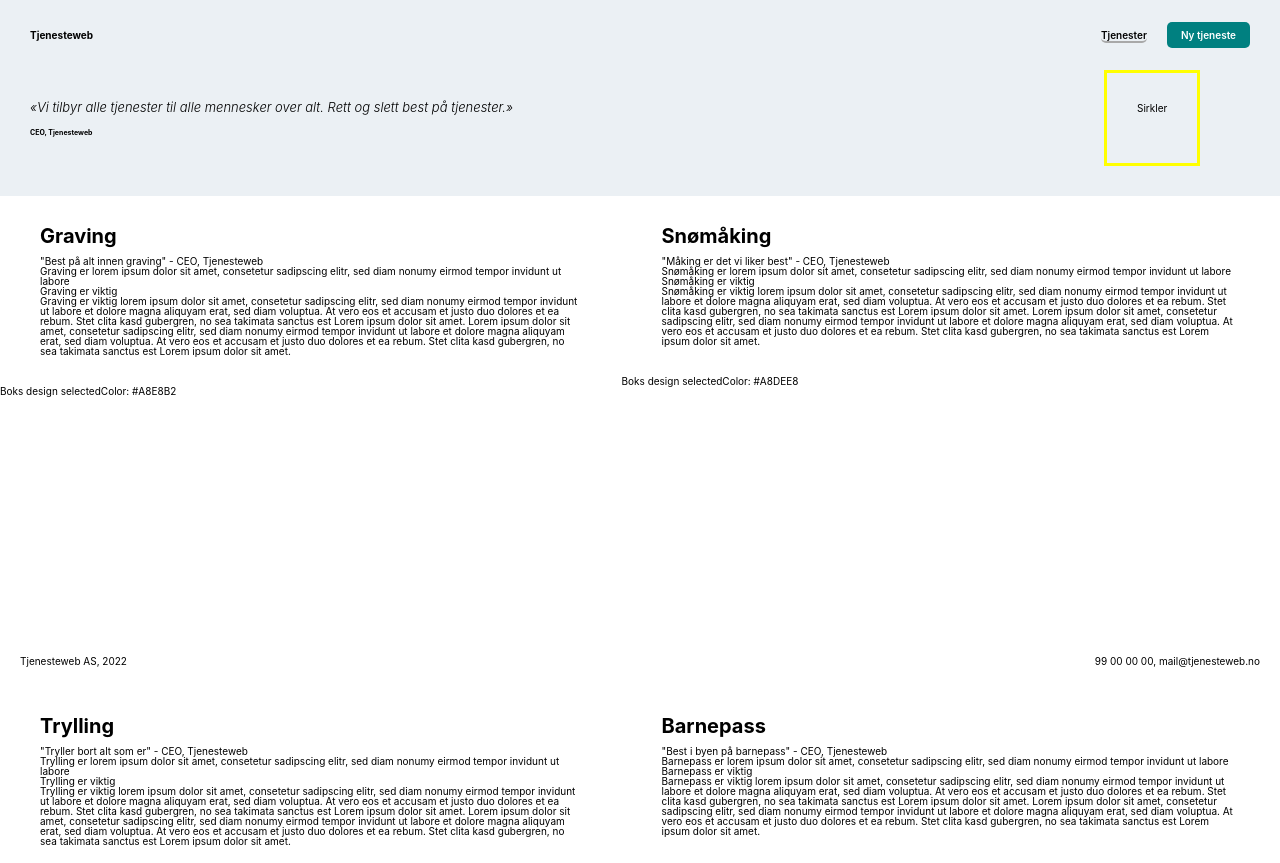
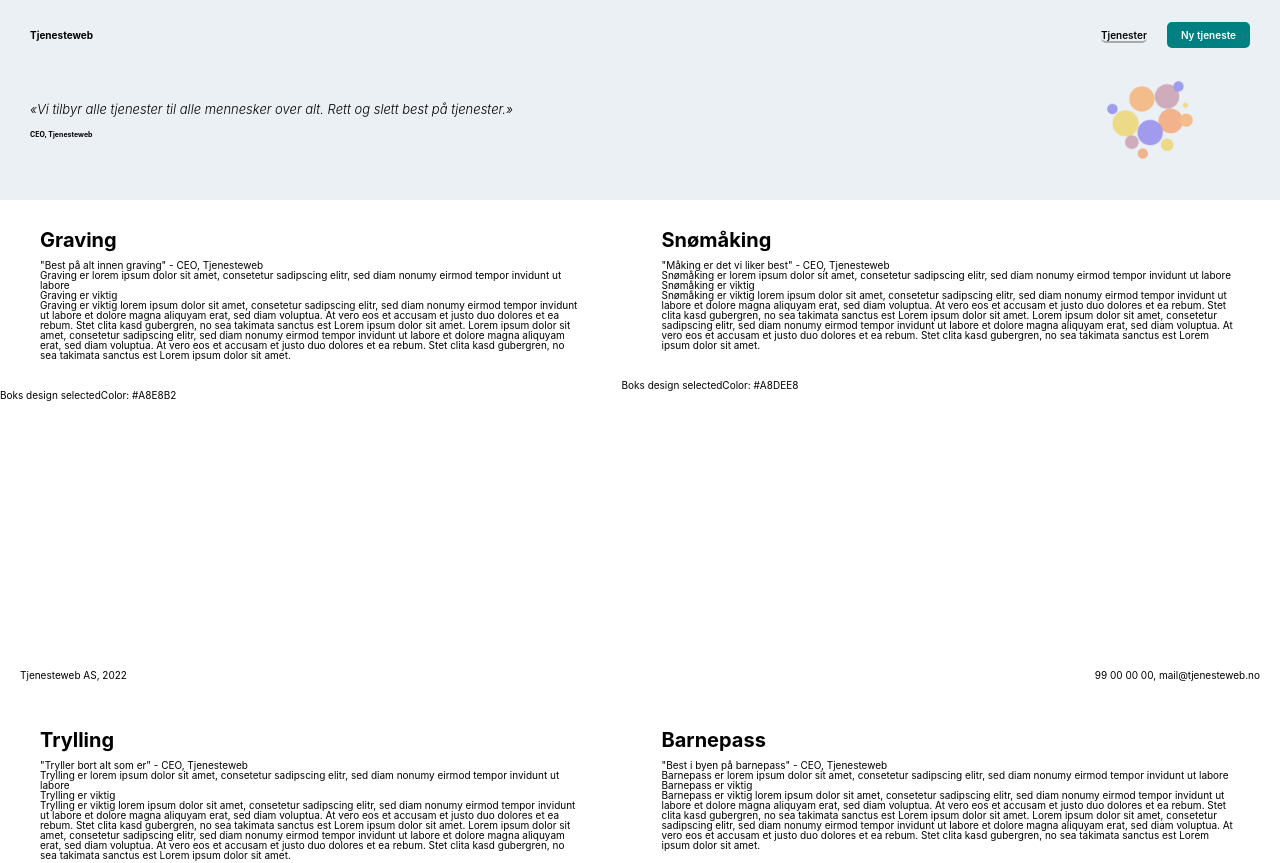
Before and after one commit to sofieH-karlsen/UIN_Exam, a React (Create React App) app in the folder react_oppgave_2_2/frontend/: page /tjenester/valgt-tjeneste in a window 1280 px wide. Shown: the top 863 px of the page. Built offline with nearby package versions, Linux system fonts and the light colour scheme.

Commit message:
sirkler img

```diff
--- a/react_oppgave_2_2/frontend/src/components/Hero.js
+++ b/react_oppgave_2_2/frontend/src/components/Hero.js
@@ -1,3 +1,5 @@
+import Sirkler from "../img/sirkler.png"
+
 export default function Hero() {
   return (
     <section className="hero">
@@ -8,7 +10,7 @@ export default function Hero() {
         </cite>
         <span>CEO, Tjenesteweb</span>
       </div>
-      <div className="circles">Sirkler</div>
+      <img src={Sirkler} alt="circles" className="circles"/>
     </section>
   )
 }
--- a/react_oppgave_2_2/frontend/src/styles/scss/main.scss
+++ b/react_oppgave_2_2/frontend/src/styles/scss/main.scss
@@ -102,11 +102,10 @@ header{
       font-size: 0.7rem;
     }
     .circles{
-      padding: 3rem;
+      //padding: 3rem;
       margin-right: 5rem;
-      height: 3rem;
-      width: 3rem;
-      border: 3px solid yellow;
+      height: 10rem;
+      width: 10rem;
     }
   }
 }
```
Also changed, not shown: react_oppgave_2_2/frontend/src/img/sirkler.png.
